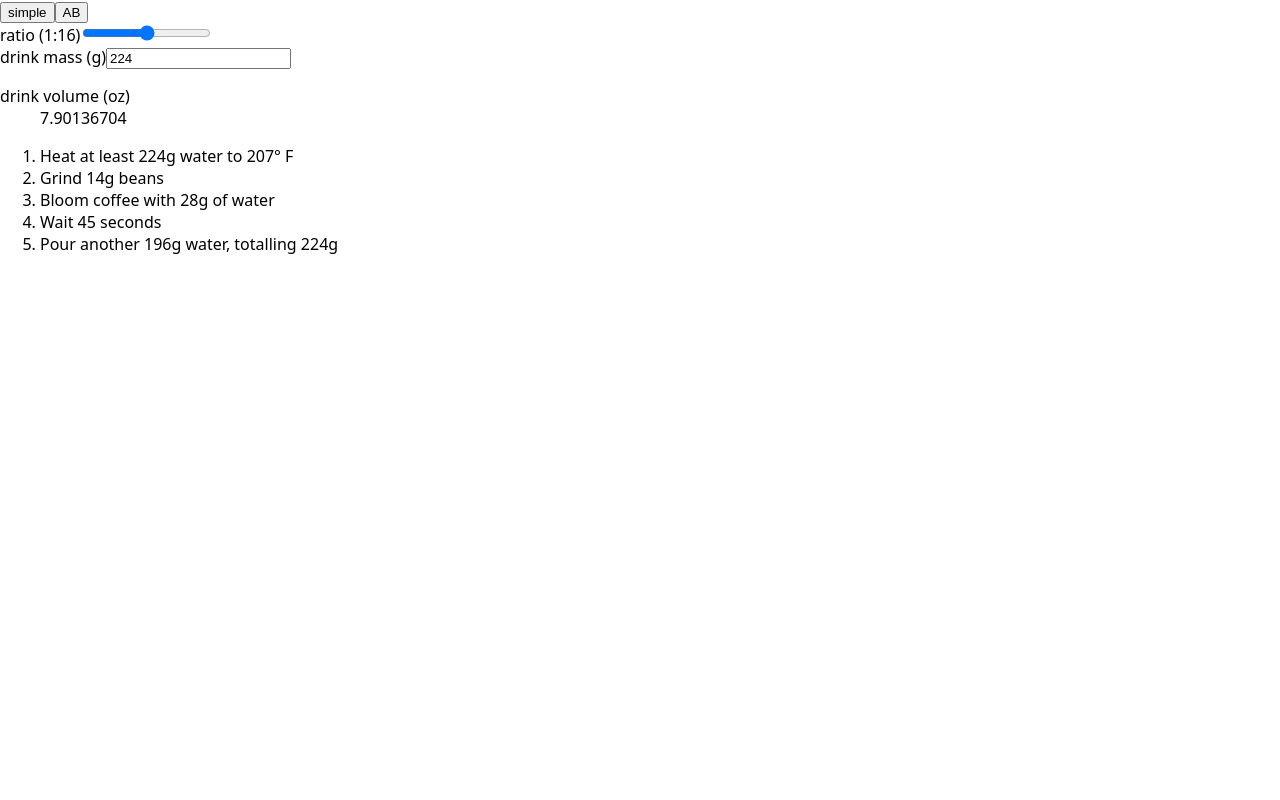
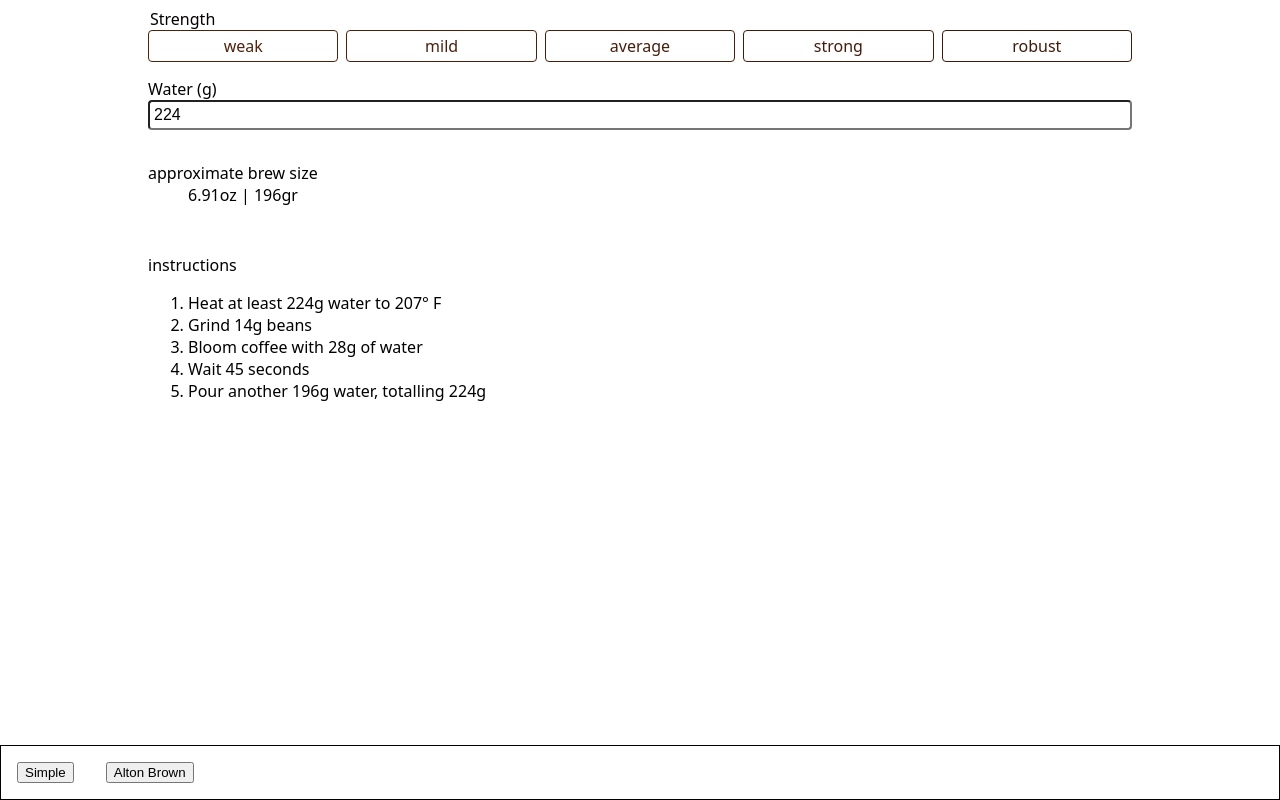
Before and after one commit to Merk42/coffee-config, a React (Vite) app: page / in a window 1280 px wide. Built offline with nearby package versions, Linux system fonts and the light colour scheme.

Commit message:
minor alignment tweaks

```diff
--- a/src/App.css
+++ b/src/App.css
@@ -0,0 +1,11 @@
+main {
+    max-width: 62.5em;
+    display: block;
+    margin-inline: auto;
+    padding:.5rem;
+
+    display: flex;
+    flex-direction: column;
+    gap: 1rem;
+
+}
--- a/src/App.tsx
+++ b/src/App.tsx
@@ -1,8 +1,10 @@
-import { useMemo, useState } from 'react'
-import Input from './components/Input'
-import './App.css'
+import { useMemo, useState } from 'react';
+import Water from './components/Water';
+import './App.css';
 import Instructions from './components/Instructions';
 import Strength from './components/Strength';
+
+import Favorites from './components/Favorites';
 
 /*
   g to oz
@@ -66,44 +68,43 @@ function App() {
     return Math.round((RAW + Number.EPSILON) * 100) / 100;
   },[beans])
 
+  const volumeRaw = useMemo(() => {
+    const LOSS = volume - bloom;
+    return LOSS;
+  }, [volume, beans])
+
+  const volumeGr = useMemo(() => {
+    return Math.round((volumeRaw + Number.EPSILON) * 100) / 100;
+  },[volumeRaw])
+
   const volumeOz = useMemo(() => {
-    return volume  * .03527396
-  },[volume])
+    const toOz = volumeRaw * .03527396;
+    return Math.round((toOz + Number.EPSILON) * 100) / 100;
+  },[volumeRaw])
 
   return (
-    <>
+    <main>
 
+      <Favorites use_favorite ={handleFavorite} />
 
-      <button onClick={() => {handleFavorite('simple')}}>simple</button>
-      <button onClick={() => {handleFavorite('brown')}}>AB</button>
+      <Strength onChange={handleRatioChange}/>
 
-
-
-      <Input
-        type="range"
-        label={`ratio (1:${ratio})`}
-        name="ratio"
-        value={ratio}
-        onChange={handleRatioChange}
-        min={14}
-        max={18}
-        step={1}
-      />
-{/*
-      <Strength onChange={handleRatioChange}/>
-*/}
-      <Input
+      <Water
         type="number"
-        label={`drink mass (g)`}
-        name="ratio"
+        label={`Water (g)`}
+        name="w"
         value={volume}
         onChange={handleVolumeChange}
         max={800}
       />
 
+{/*
+TODO factor in 'water loss'
+During a Chemex pour-over, for a typical 1:16 coffee-to-water ratio, you'd lose about 16 grams of water for every 1 gram of coffee used, as the water is absorbed into the coffee grounds and filter
+*/}
       <dl>
-        <dt>drink volume (oz)</dt>
-        <dd>{volumeOz}</dd>
+        <dt>approximate brew size</dt>
+        <dd>{volumeOz}oz | {volumeGr}gr</dd>
       </dl>
 
 
@@ -112,7 +113,7 @@ function App() {
        beans={beans}
        bloom={bloom}
       />
-    </>
+    </main>
   )
 }
 
--- /dev/null
+++ b/src/components/Favorites.module.scss
@@ -0,0 +1,21 @@
+.aside,
+.asideopen,
+aside {
+    /* translate: -110% 0; */
+    border: 1px solid black;
+    position: fixed;
+    top: auto;
+    background-color: #fff;
+    right: 0;
+    left: 0;
+    bottom: 0;
+    transition: translate .5s;
+}
+aside.open,
+.asideopen{
+    translate: 0 0;
+}
+
+button{
+    margin: 1rem;
+}
--- /dev/null
+++ b/src/components/Favorites.tsx
@@ -0,0 +1,21 @@
+import styles from './Favorites.module.scss';
+
+interface Favorites {
+    [key:string]: Favorite;
+}
+
+interface Favorite {
+    volume: number;
+    ratio: number;
+}
+
+function Favorites(props:any) {
+    return (
+        <aside className={styles.aside}>
+            <button onClick={() => {props.use_favorite('simple')}}>Simple</button>
+            <button onClick={() => {props.use_favorite('brown')}}>Alton Brown</button>
+        </aside>
+    )
+}
+
+export default Favorites
--- /dev/null
+++ b/src/components/Instructions.module.scss
@@ -0,0 +1,4 @@
+.instructions ol,
+.instructions li {
+    margin:0;
+}
--- a/src/components/Instructions.tsx
+++ b/src/components/Instructions.tsx
@@ -1,4 +1,5 @@
 import { useMemo } from "react";
+import styles from './Instructions.module.scss';
 
 interface InstructionsProps {
     volume: number;
@@ -14,7 +15,8 @@ const Instructions: React.FC<InstructionsProps> = ({ volume, beans, bloom }) =>
     },[volume, bloom])
 
     return (
-        <div>
+        <div className={styles.instructions}>
+            <p>instructions</p>
             <ol>
                 <li>Heat at least {volume}g water to 207&deg; F</li>
                 <li>Grind {beans}g beans</li>
--- /dev/null
+++ b/src/components/Strength.module.scss
@@ -0,0 +1,34 @@
+.allOptions {
+    display: grid;
+    grid-template-columns: repeat(5, 1fr);
+    margin: 0;
+    padding: 0;
+    gap:.5rem;
+    border:none;
+    /* --strength: 18%; */
+}
+
+.option {
+    --color:hsl(19deg, 71.6%, var(--strength));
+    background-color: #FFF;
+    color: var(--color);
+    border:1px solid var(--color);
+    text-align:center;
+    padding: .25rem;
+    border-radius: .25rem;
+}
+input[type="radio"]:checked+.option{
+    background-color: var(--color);
+    color: #FFF;
+    border-color:#FFF;
+}
+
+input[type="radio"] {
+    clip: rect(0 0 0 0);
+    clip-path: inset(100%);
+    height: 1px;
+    overflow: hidden;
+    position: absolute;
+    white-space: nowrap;
+    width: 1px;
+}
--- a/src/components/Strength.tsx
+++ b/src/components/Strength.tsx
@@ -1,4 +1,37 @@
-import { ChangeEvent, FC } from 'react'
+import { ChangeEvent, CSSProperties, FC } from 'react'
+import styles from './Strength.module.scss';
+
+interface StrengthOption {
+    name:string;
+    ratio:number;
+}
+
+const strengthOptions:StrengthOption[] = [
+    {
+        name:'weak',
+        ratio:18
+    },
+    {
+        name:'mild',
+        ratio:17
+    },
+    {
+        name:'average',
+        ratio:16
+    },
+    {
+        name:'strong',
+        ratio:15
+    },
+    {
+        name:'robust',
+        ratio:14
+    }
+]
+
+interface MyCustomCSS extends CSSProperties {
+    '--strength': string;
+}
 
 interface StrengthProps {
     onChange: (e: ChangeEvent<HTMLInputElement>) => void
@@ -9,23 +42,18 @@ const Strength: FC<StrengthProps> = ({
 }) => {
     return (
         <div>
-            <fieldset>
+            <fieldset className={styles.allOptions}>
                 <legend>Strength</legend>
-                <label style={{backgroundColor: 'hsl(19deg, 71.6%, 18%)', color: '#FFF'}}>
-                    <input type="radio" name="strength" value={18} onChange={onChange}/>weak
-                </label>
-                <label style={{backgroundColor: 'hsl(19deg, 71.6%, 17%)', color: '#FFF'}}>
-                    <input type="radio" name="strength" value={17} onChange={onChange}/>mild
-                </label>
-                <label style={{backgroundColor: 'hsl(19deg, 71.6%, 16%)', color: '#FFF'}}>
-                    <input type="radio" name="strength" value={16} onChange={onChange}/>average
-                </label>
-                <label style={{backgroundColor: 'hsl(19deg, 71.6%, 15%)', color: '#FFF'}}>
-                    <input type="radio" name="strength" value={15} onChange={onChange}/>strong
-                </label>
-                <label style={{backgroundColor: 'hsl(19deg, 71.6%, 14%)', color: '#FFF'}}>
-                    <input type="radio" name="strength" value={14} onChange={onChange}/>robust
-                </label>
+                {strengthOptions.map((option) => {
+                    return (
+                        <>
+                        <input id={option.name} type="radio" name="strength" value={option.ratio} onChange={onChange}/>
+                        <label htmlFor={option.name} className={styles.option} style={{ '--strength': option.ratio + '%'} as MyCustomCSS}>
+                            {option.name}
+                        </label>
+                        </>
+                    )
+                })}
             </fieldset>
         </div>
     )
--- /dev/null
+++ b/src/components/Water.module.scss
@@ -0,0 +1,11 @@
+input,
+label{
+    display: block;
+    appearance: none;
+    width: 100%;
+}
+input{
+    font-size:1rem;
+    padding:.25rem;
+    border-radius: .25rem;
+}
--- a/src/index.css
+++ b/src/index.css
@@ -5,3 +5,6 @@ body {
   box-sizing: border-box;
   font-family: system-ui, -apple-system, BlinkMacSystemFont, 'Segoe UI', Roboto, Oxygen, Ubuntu, Cantarell, 'Open Sans', 'Helvetica Neue', sans-serif;
 }
+body * {
+  box-sizing: border-box;
+}
```
Also changed, not shown: src/components/Water.tsx (renamed from src/components/Input.tsx, +4 -4 lines), src/components/Forms.module.scss (deleted).
